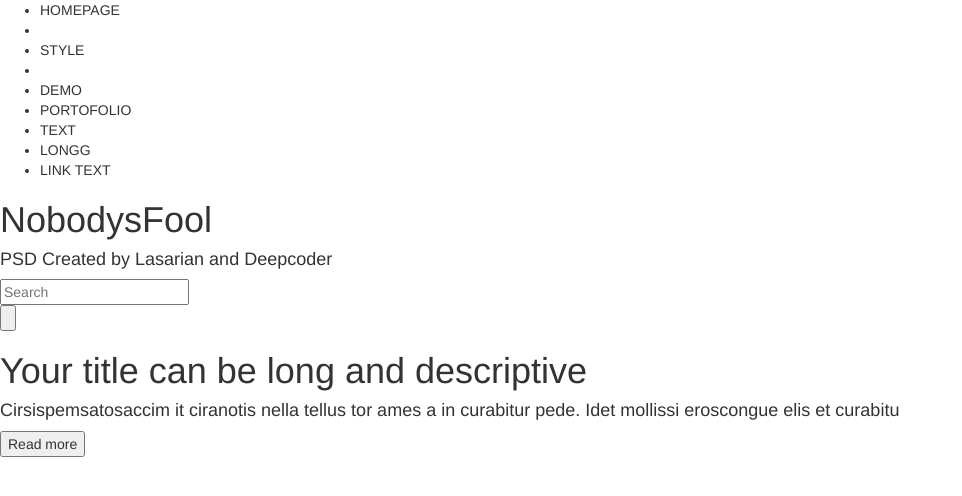
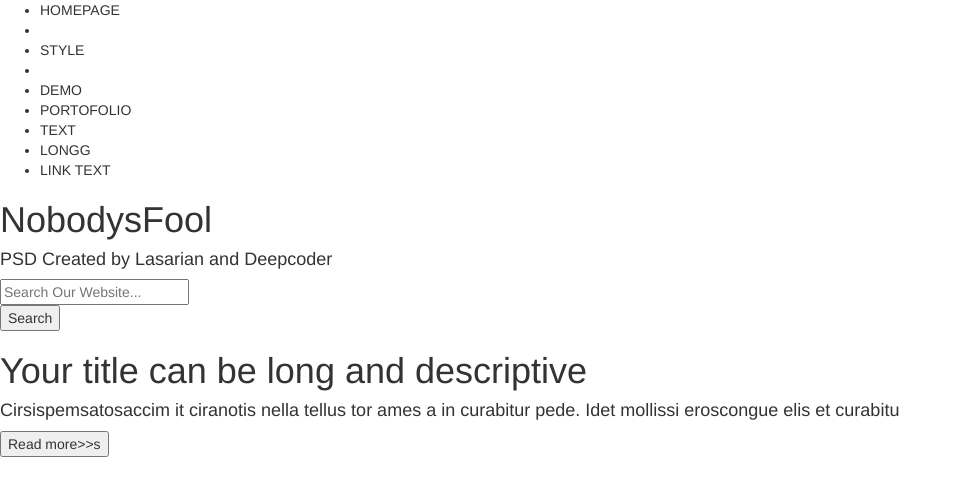
Before and after one commit to dpccristi/nobodysfool, a plain HTML site: page initializr/index.html in a window 1280 px wide. Shown: the whole page, without its empty margins (0-962 px from the left). Drawn offline with nearby package versions, Linux system fonts and the light colour scheme.

Commit message:
task_6:fixed buttons

```diff
--- a/initializr/index.html
+++ b/initializr/index.html
@@ -32,8 +32,8 @@
       <h4>PSD Created by Lasarian and Deepcoder</h4>
 
       <form>
-      <input type="text" placeholder="Search"><br>
-      <input type="button" value="">
+      <input type="text" placeholder="Search Our Website..."><br>
+      <input type="button" value="Search">
       </form>
       </div>
 
@@ -41,7 +41,7 @@
         <h1>Your title can be long and descriptive</h1>
         <h4>Cirsispemsatosaccim it ciranotis nella tellus
             tor ames a in curabitur pede. Idet mollissi eroscongue elis et curabitu</h4>
-          <input type="button" value="Read more">
+          <input type="button" value="Read more>>s">
       </div>
 
 
```
